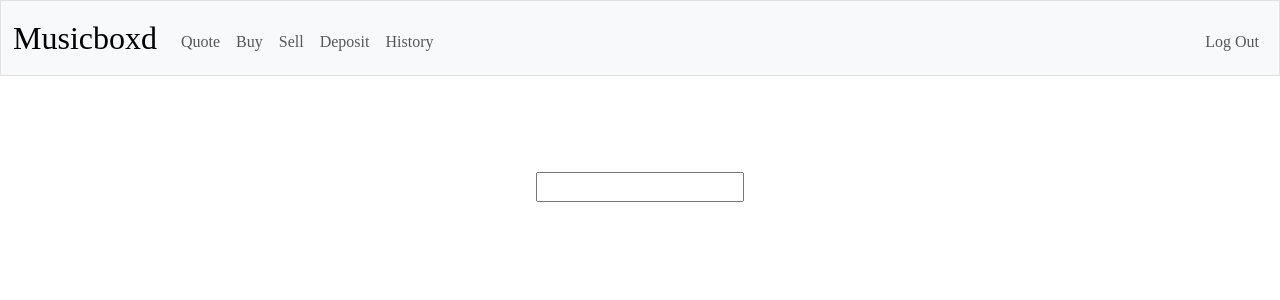
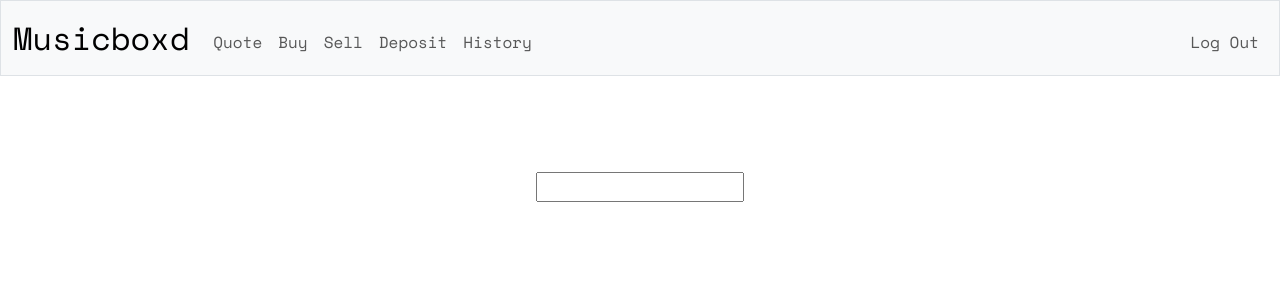
Before and after one commit to sufjanfan/Music-Letterboxd, a Flask app: page / in a window 1280 px wide. Shown: the top 300 px of the page. Run offline with Flask 3, Linux system fonts and the light colour scheme; a user stored in the database is signed in; some libraries are stand-ins or nearby versions.

Commit message:
Fri, Dec 6, 2024, 6:50 PM -05:00

```diff
--- a/templates/layout.html
+++ b/templates/layout.html
@@ -10,6 +10,10 @@
         <!-- http://getbootstrap.com/docs/5.3/ -->
         <link href="https://cdn.jsdelivr.net/npm/bootstrap@5.3.3/dist/css/bootstrap.min.css" rel="stylesheet" integrity="sha384-QWTKZyjpPEjISv5WaRU9OFeRpok6YctnYmDr5pNlyT2bRjXh0JMhjY6hW+ALEwIH" crossorigin="anonymous">
         <script src="https://cdn.jsdelivr.net/npm/bootstrap@5.3.3/dist/js/bootstrap.bundle.min.js" integrity="sha384-YvpcrYf0tY3lHB60NNkmXc5s9fDVZLESaAA55NDzOxhy9GkcIdslK1eN7N6jIeHz" crossorigin="anonymous"></script>
+
+        <link rel="preconnect" href="https://fonts.googleapis.com">
+        <link rel="preconnect" href="https://fonts.gstatic.com" crossorigin>
+        <link href="https://fonts.googleapis.com/css2?family=Space+Mono:ital,wght@0,400;0,700;1,400;1,700&family=Syne:wght@800&display=swap" rel="stylesheet">
 
         <link href="/static/styles.css" rel="stylesheet">
 
```
